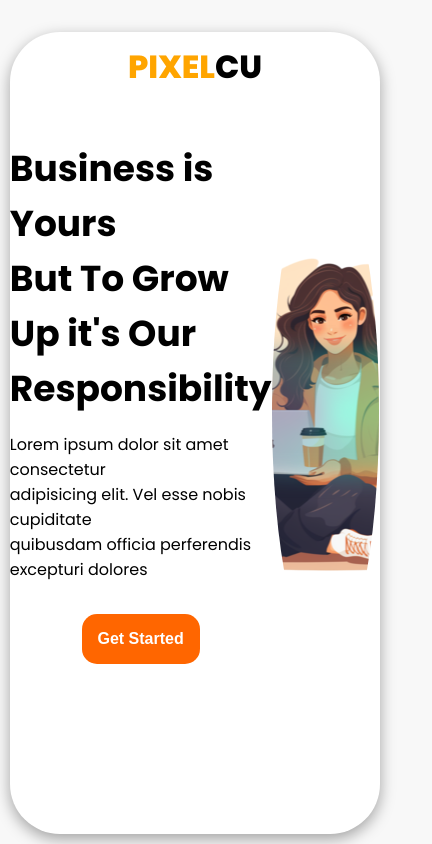
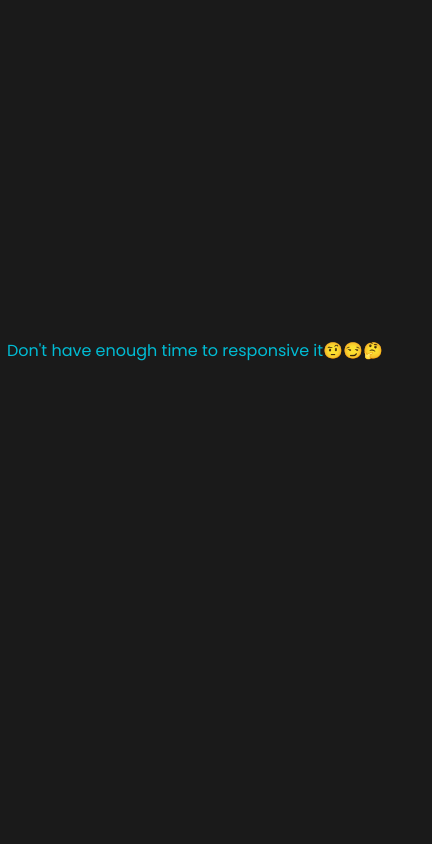
Before and after one commit to robayet007/landing-page, a plain HTML site: page index.html in a window 390 px wide. Shown: the top 844 px of the page, 432 px wide, since content can reach past the window. Drawn offline with Linux system fonts and the light colour scheme.

Commit message:
additional changes

```diff
--- a/index.html
+++ b/index.html
@@ -5,9 +5,15 @@
     <meta name="viewport" content="width=device-width, initial-scale=1.0">
     <title>Landing page</title>
     <link rel="stylesheet" href="style.css">
-    <link rel="stylesheet" href="https://cdnjs.cloudflare.com/ajax/libs/font-awesome/7.0.0/css/all.min.css" integrity="sha512-DxV+EoADOkOygM4IR9yXP8Sb2qwgidEmeqAEmDKIOfPRQZOWbXCzLC6vjbZyy0vPisbH2SyW27+ddLVCN+OMzQ==" crossorigin="anonymous" referrerpolicy="no-referrer" />
+   <link rel="stylesheet"
+   href="https://cdnjs.cloudflare.com/ajax/libs/font-awesome/6.5.2/css/all.min.css"
+   crossorigin="anonymous"
+   referrerpolicy="no-referrer" />
+
 </head>
 <body>
+  <p class="busy">Don't have enough time to responsive it🤨😏🤔</p>
+  <div class="full-container">
        <!-- landing section start -->
         <div class="home-section ">
             <!-- nav section start -->
@@ -171,6 +177,8 @@
   </div>
 </footer>
 
+
         <!-- footer section end -->
+</div>
 </body>
 </html>
--- a/style.css
+++ b/style.css
@@ -210,12 +210,6 @@ header
 }
 
 
-@media screen and (max-width: 900px) {
-    header
-     {
-
-    }
-}
 
 
 
@@ -459,3 +453,27 @@ header
   font-size: 14px;
   color: #888;
 }
+
+.busy
+{
+    display: none;
+    color: red;
+}
+
+@media  screen and (max-width: 900px){
+    body{
+        background-color: #1a1a1a;
+        display: flex;
+        justify-content: center;
+    }
+    .busy{
+        display: inline;
+        font-size: 1rem;
+        color: #00bcd4;
+        position: absolute;
+        top: 40%;
+    }
+    .full-container{
+        display: none;
+    }
+}
```
